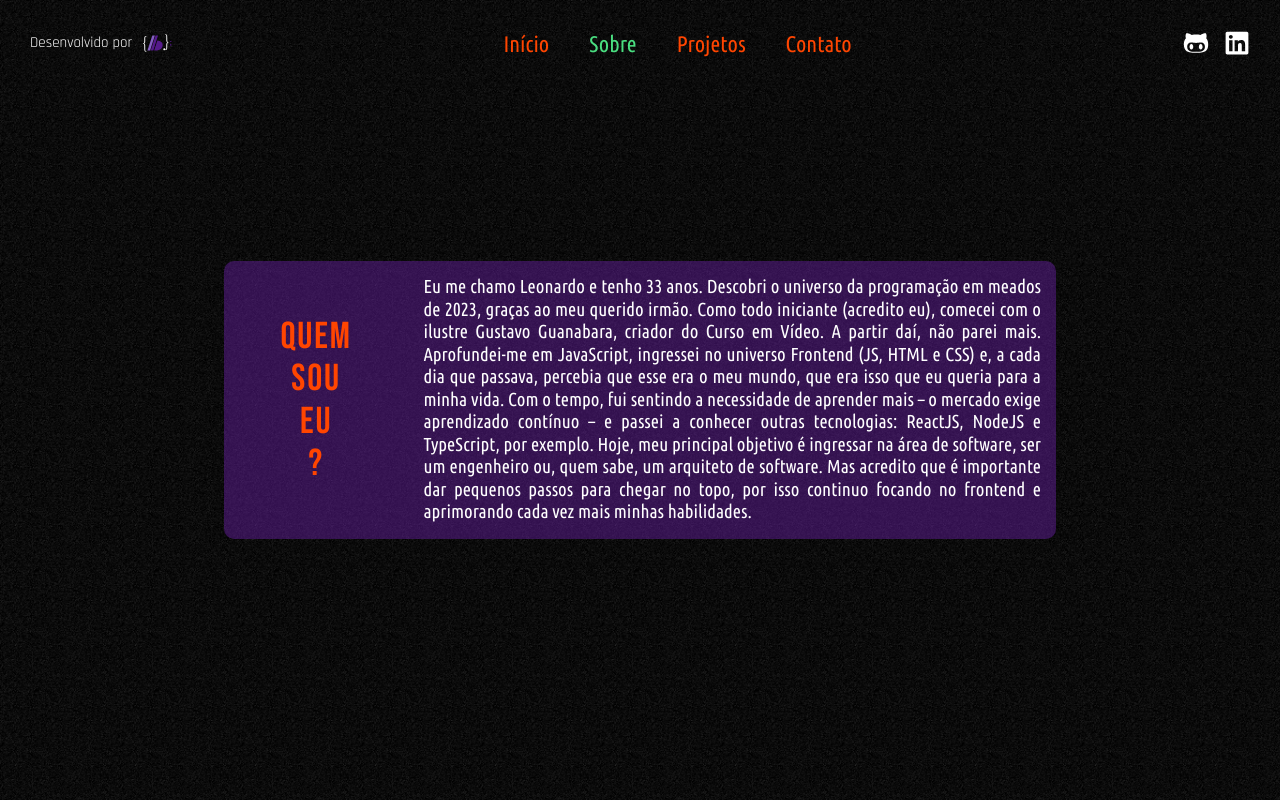
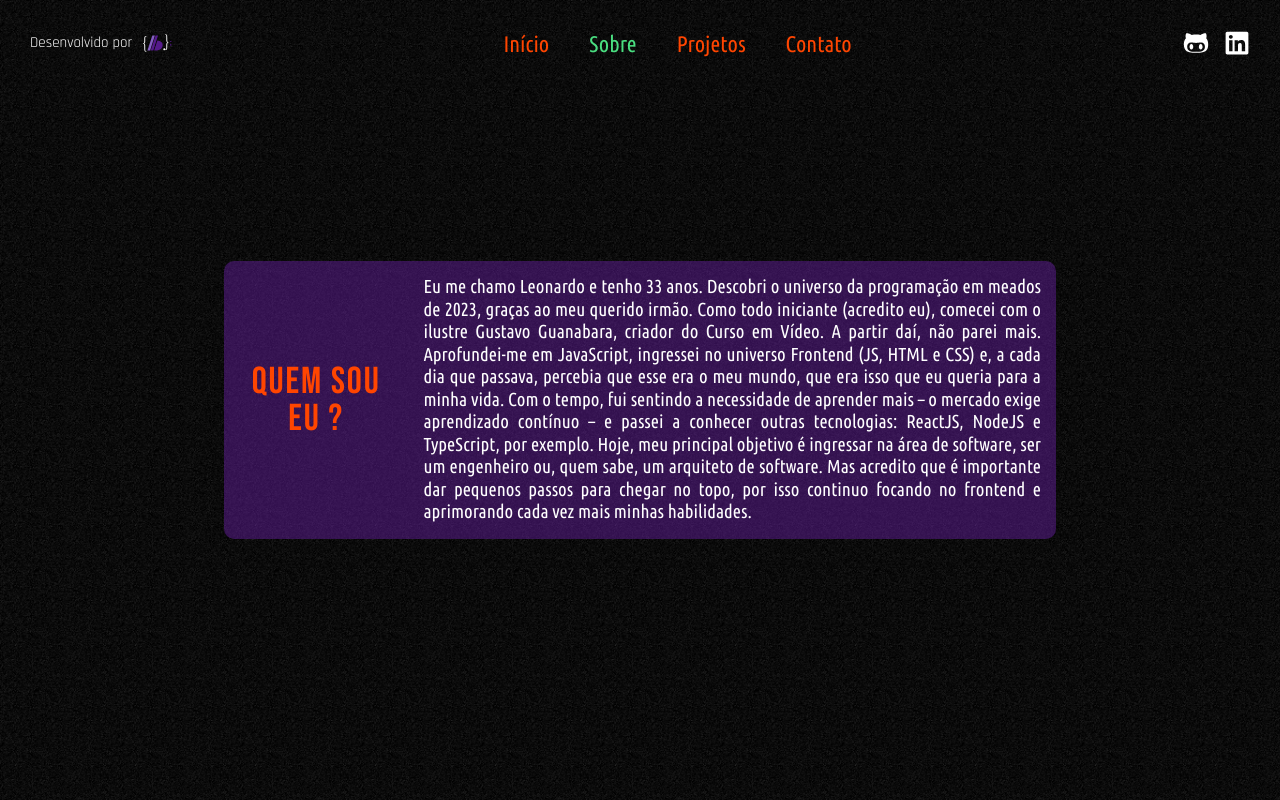
Before and after one commit to code-front-braga/Next_JS_Portfolio_Leonardo_Braga, a Next.js app: page /about in a window 1280 px wide. Built offline with nearby package versions, Linux system fonts and the light colour scheme; a web font is replaced by a local one.

Commit message:
chore: environment variables is private now

```diff
--- a/src/lib/utils/constants.ts
+++ b/src/lib/utils/constants.ts
@@ -1,4 +1,4 @@
 export const aboutMeContent = {
-	question: ['Quem', 'sou', 'eu', '?'],
+	question: 'Quem sou eu ?',
 	text: 'Eu me chamo Leonardo e tenho 33 anos. Descobri o universo da programação em meados de 2023, graças ao	meu querido irmão. Como todo iniciante (acredito eu), comecei com o ilustre Gustavo Guanabara, criador do Curso em Vídeo. A partir daí, não parei mais. Aprofundei-me em JavaScript, ingressei no	universo Frontend (JS, HTML e CSS) e, a cada dia que passava, percebia que esse era o meu mundo, que era isso que eu queria para a minha vida. Com o tempo, fui sentindo a necessidade de aprender mais – o mercado	exige aprendizado contínuo – e passei a conhecer outras tecnologias: ReactJS, NodeJS e TypeScript, por exemplo. Hoje, meu principal objetivo é ingressar na área de software, ser um engenheiro ou, quem sabe, um arquiteto de software. Mas acredito que é importante dar pequenos passos para chegar no topo, por	isso continuo focando no frontend e aprimorando cada vez mais minhas habilidades.',
 };
--- a/src/pages/about/index.tsx
+++ b/src/pages/about/index.tsx
@@ -30,9 +30,7 @@ export default function About() {
 							'desktop1336px:text-end desktop1336px:text-8xl',
 						)}
 					>
-						{aboutMeContent.question.map(text => (
-							<span key={text}>{text}</span>
-						))}
+						{aboutMeContent.question}
 					</h2>
 					<p
 						className={clsx(
```
